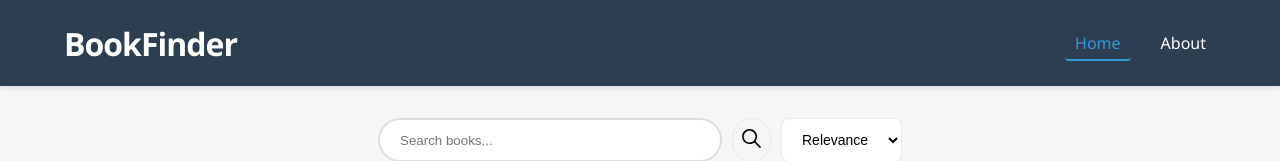
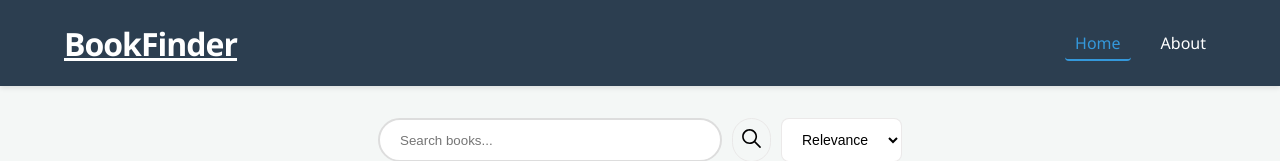
Before and after one commit to michelle01022012/book-finder, a React (Create React App) app: page / in a window 1280 px wide. Shown: the top 161 px of the page. Built offline with nearby package versions, Linux system fonts and the light colour scheme.

Commit message:
final commit for cleanup

```diff
--- a/src/components/Header.jsx
+++ b/src/components/Header.jsx
@@ -8,7 +8,9 @@ const Header = () => {
   return (
     <>
       <header>
-        <div className="logo">BookFinder</div>
+      <NavLink to="/" className="logo">
+           BookFinder
+      </NavLink>
         <div className="burger" onClick={() => setIsOpen(!isOpen)}>
           <span></span>
           <span></span>
--- a/src/pages/BookDetails.jsx
+++ b/src/pages/BookDetails.jsx
@@ -2,7 +2,6 @@ import { useParams } from 'react-router-dom';
 import { useState, useEffect } from 'react';
 import axios from 'axios';
 import '../styles/BookDetails.css';
-import Banner from "../components/Banner";
 import "../styles/Banner.css";
 
 const BookDetails = () => {
@@ -18,6 +17,9 @@ const BookDetails = () => {
   if (!book) return <div>Loading...</div>;
 
   const { volumeInfo } = book;
+  const cleanDescription = volumeInfo.description
+  ? volumeInfo.description.replace(/<[^>]*>/g, "")
+  : "No description available.";
   const rating = volumeInfo.averageRating || 0;
 
   return (
@@ -26,7 +28,7 @@ const BookDetails = () => {
       <h1>{volumeInfo.title}</h1>
       <div className="stars">{'★'.repeat(Math.floor(rating)) + '☆'.repeat(5 - Math.floor(rating))}</div>
       <p>Cost: {book.saleInfo?.listPrice?.amount || 'N/A'} {book.saleInfo?.listPrice?.currencyCode}</p>
-      <p>{volumeInfo.description}</p>
+      <p>{cleanDescription}</p>
     </div>
   );
 };
```
